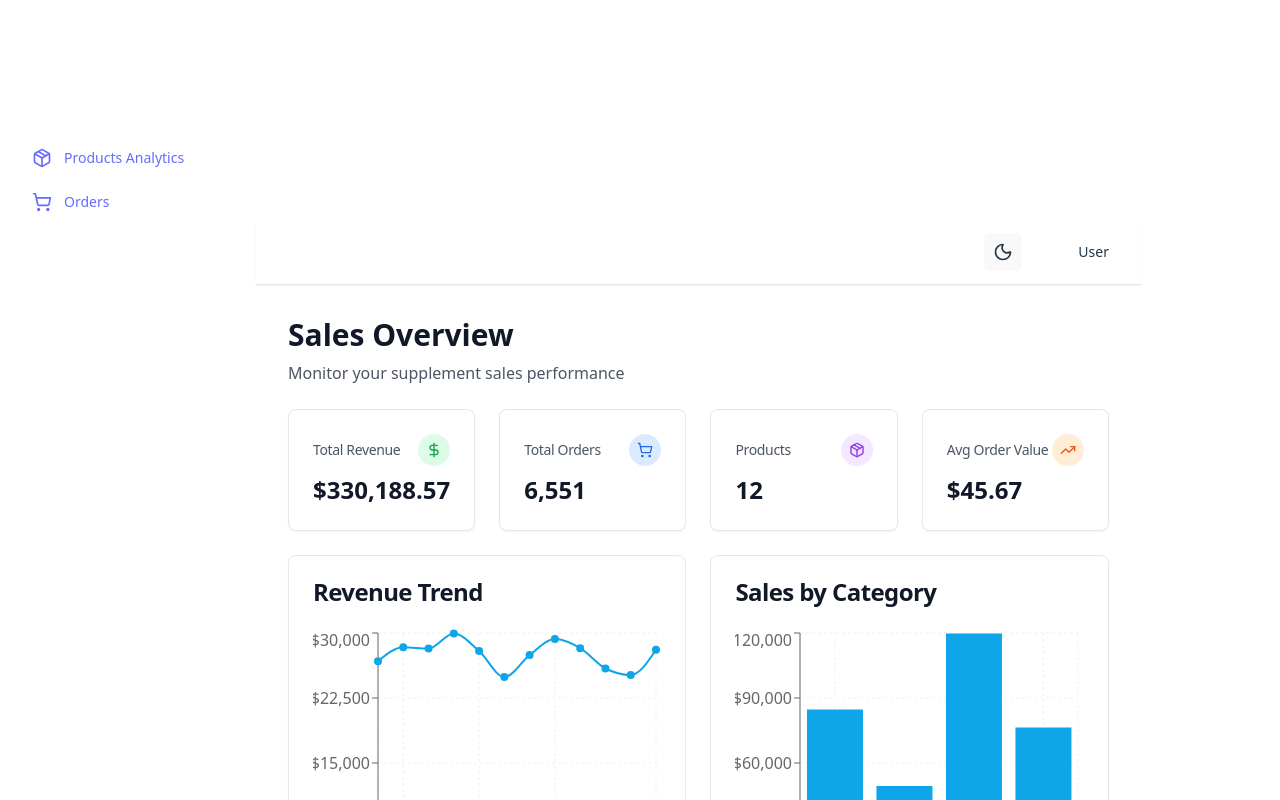
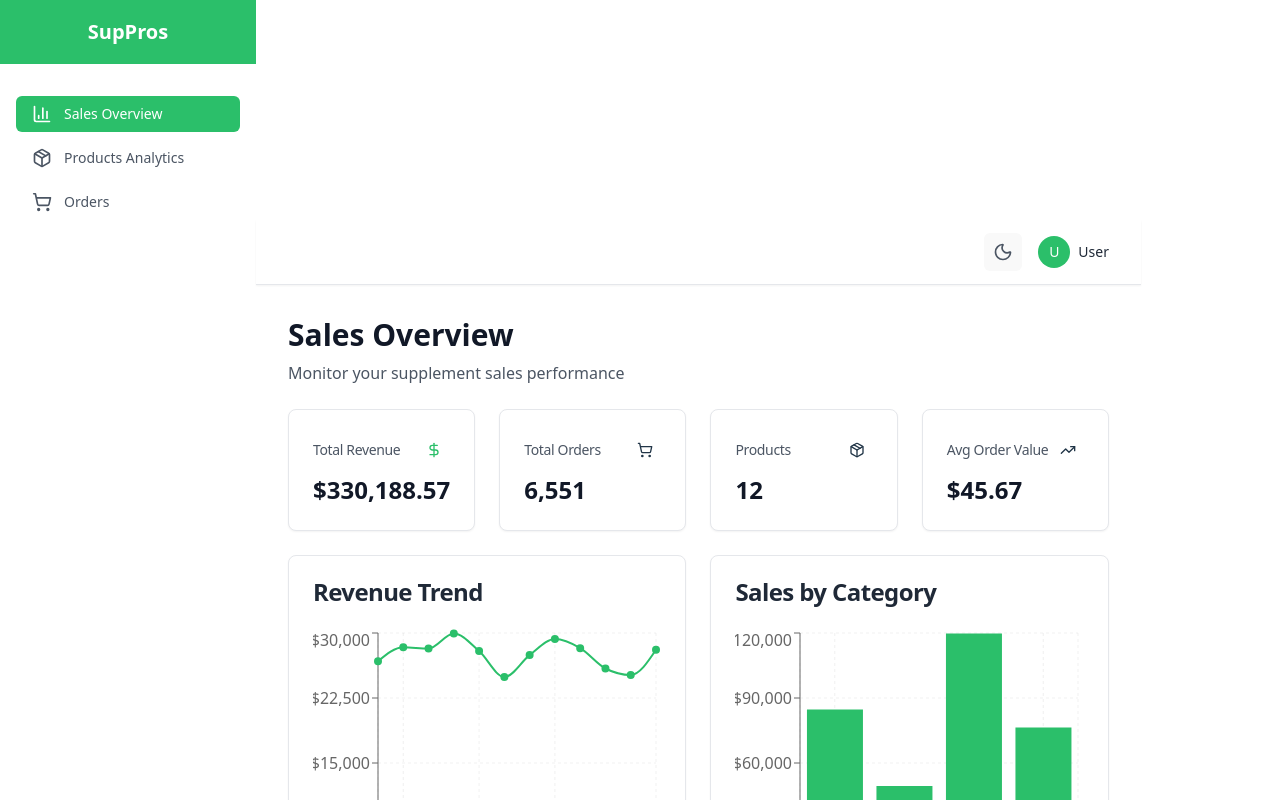
Before and after one commit to thebusdriverbucky-max/suppros, a React (Vite) app: page / in a window 1280 px wide. Shown: the top 800 px of the page. Built offline with nearby package versions, Linux system fonts and the light colour scheme.

Commit message:
update tailwind colors and styles

```diff
--- a/src/components/Layout.tsx
+++ b/src/components/Layout.tsx
@@ -39,7 +39,7 @@ export default function Layout({ children }: LayoutProps) {
       {/* Mobile sidebar overlay */}
       {sidebarOpen && (
         <div
-          className="fixed inset-0 z-40 bg-gray-600 bg-opacity-75 lg:hidden"
+          className="fixed inset-0 z-40 bg-background/75 lg:hidden"
           onClick={() => setSidebarOpen(false)}
         />
       )}
@@ -47,7 +47,7 @@ export default function Layout({ children }: LayoutProps) {
       {/* Sidebar */}
       <div className={`fixed inset-y-0 left-0 z-50 w-64 bg-card transform ${sidebarOpen ? 'translate-x-0' : '-translate-x-full'} transition-transform duration-300 ease-in-out lg:translate-x-0 lg:static lg:inset-0`}>
         <div className="flex items-center justify-center h-16 px-4 bg-primary">
-          <h1 className="text-xl font-bold text-white">SupPros</h1>
+          <h1 className="text-xl font-bold text-primary-foreground">SupPros</h1>
         </div>
 
         <nav className="mt-8 px-4">
@@ -111,7 +111,7 @@ export default function Layout({ children }: LayoutProps) {
               {/* Profile placeholder */}
               <div className="flex items-center space-x-2">
                 <div className="h-8 w-8 rounded-full bg-primary flex items-center justify-center">
-                  <span className="text-sm font-medium text-white">U</span>
+                  <span className="text-sm font-medium text-primary-foreground">U</span>
                 </div>
                 <span className="hidden sm:block text-sm font-medium text-foreground">
                   User
--- a/src/components/ui/Card.tsx
+++ b/src/components/ui/Card.tsx
@@ -9,7 +9,7 @@ export const Card: React.FC<CardProps> = ({ className, children, ...props }) =>
   return (
     <div
       className={cn(
-        "rounded-lg border border-gray-200 bg-white shadow-sm dark:border-gray-800 dark:bg-gray-950",
+        "rounded-lg border border-border bg-card shadow-sm",
         className
       )}
       {...props}
@@ -41,7 +41,7 @@ interface CardTitleProps extends React.HTMLAttributes<HTMLHeadingElement> {
 export const CardTitle: React.FC<CardTitleProps> = ({ className, children, ...props }) => {
   return (
     <h3
-      className={cn("text-2xl font-semibold leading-none tracking-tight text-gray-900 dark:text-white", className)}
+      className={cn("text-2xl font-semibold leading-none tracking-tight text-card-foreground", className)}
       {...props}
     >
       {children}
--- a/src/index.css
+++ b/src/index.css
@@ -8,13 +8,58 @@
   font-weight: 400;
 
   color-scheme: light dark;
-  color: rgba(255, 255, 255, 0.87);
-  background-color: #242424;
 
-  font-synthesis: none;
-  text-rendering: optimizeLegibility;
-  -webkit-font-smoothing: antialiased;
-  -moz-osx-font-smoothing: grayscale;
+  --background: #ffffff;
+  --foreground: #1f2937;
+  --card: #ffffff;
+  --card-foreground: #1f2937;
+  --popover: #ffffff;
+  --popover-foreground: #1f2937;
+  --primary: #2bbf6a;
+  --primary-foreground: #ffffff;
+  --secondary: #a5e8c1;
+  --secondary-foreground: #1f2937;
+  --muted: #f5f7fa;
+  --muted-foreground: #4b5563;
+  --accent: #e5e7eb;
+  --accent-foreground: #1f2937;
+  --destructive: #ef4444;
+  --destructive-foreground: #ffffff;
+  --border: #e5e7eb;
+  --input: #e5e7eb;
+  --ring: #2bbf6a;
+  --chart-1: #2bbf6a;
+  --chart-2: #a5e8c1;
+  --chart-3: #0ea5e9;
+  --chart-4: #f59e0b;
+  --chart-5: #ef4444;
+}
+
+.dark {
+  --background: #1f2937;
+  --foreground: #f5f7fa;
+  --card: #1f2937;
+  --card-foreground: #f5f7fa;
+  --popover: #1f2937;
+  --popover-foreground: #f5f7fa;
+  --primary: #2bbf6a;
+  --primary-foreground: #ffffff;
+  --secondary: #a5e8c1;
+  --secondary-foreground: #1f2937;
+  --muted: #4b5563;
+  --muted-foreground: #f5f7fa;
+  --accent: #4b5563;
+  --accent-foreground: #f5f7fa;
+  --destructive: #ef4444;
+  --destructive-foreground: #ffffff;
+  --border: #4b5563;
+  --input: #4b5563;
+  --ring: #2bbf6a;
+  --chart-1: #2bbf6a;
+  --chart-2: #a5e8c1;
+  --chart-3: #0ea5e9;
+  --chart-4: #f59e0b;
+  --chart-5: #ef4444;
 }
 
 a {
--- a/src/pages/SalesOverview.tsx
+++ b/src/pages/SalesOverview.tsx
@@ -14,29 +14,29 @@ const SalesOverview: React.FC = () => {
       title: 'Total Revenue',
       value: formatCurrency(totalRevenue),
       icon: DollarSign,
-      color: 'text-green-600',
-      bgColor: 'bg-green-100'
+      color: 'text-primary',
+      bgColor: 'bg-secondary/20'
     },
     {
       title: 'Total Orders',
       value: totalOrders.toLocaleString(),
       icon: ShoppingCart,
-      color: 'text-blue-600',
-      bgColor: 'bg-blue-100'
+      color: 'text-info',
+      bgColor: 'bg-info/10'
     },
     {
       title: 'Products',
       value: '12',
       icon: Package,
-      color: 'text-purple-600',
-      bgColor: 'bg-purple-100'
+      color: 'text-warning',
+      bgColor: 'bg-warning/10'
     },
     {
       title: 'Avg Order Value',
       value: formatCurrency(45.67),
       icon: TrendingUp,
-      color: 'text-orange-600',
-      bgColor: 'bg-orange-100'
+      color: 'text-success',
+      bgColor: 'bg-success/10'
     }
   ];
 
@@ -83,9 +83,9 @@ const SalesOverview: React.FC = () => {
                 <Line
                   type="monotone"
                   dataKey="value"
-                  stroke="#0ea5e9"
+                  stroke="var(--chart-1)"
                   strokeWidth={2}
-                  dot={{ fill: '#0ea5e9' }}
+                  dot={{ fill: 'var(--chart-1)' }}
                 />
               </LineChart>
             </ResponsiveContainer>
@@ -104,7 +104,7 @@ const SalesOverview: React.FC = () => {
                 <XAxis dataKey="category" />
                 <YAxis tickFormatter={formatCurrency} />
                 <Tooltip formatter={(value) => [formatCurrency(value as number), 'Sales']} />
-                <Bar dataKey="sales" fill="#0ea5e9" />
+                <Bar dataKey="sales" fill="var(--chart-1)" />
               </BarChart>
             </ResponsiveContainer>
           </CardContent>
--- a/tailwind.config.js
+++ b/tailwind.config.js
@@ -44,6 +44,47 @@ export default {
           warning: '#F59E0B',
           error: '#EF4444',
           info: '#0EA5E9',
+        },
+        // Semantic colors using CSS variables
+        background: 'var(--background)',
+        foreground: 'var(--foreground)',
+        card: {
+          DEFAULT: 'var(--card)',
+          foreground: 'var(--card-foreground)'
+        },
+        popover: {
+          DEFAULT: 'var(--popover)',
+          foreground: 'var(--popover-foreground)'
+        },
+        primary: {
+          DEFAULT: 'var(--primary)',
+          foreground: 'var(--primary-foreground)'
+        },
+        secondary: {
+          DEFAULT: 'var(--secondary)',
+          foreground: 'var(--secondary-foreground)'
+        },
+        muted: {
+          DEFAULT: 'var(--muted)',
+          foreground: 'var(--muted-foreground)'
+        },
+        accent: {
+          DEFAULT: 'var(--accent)',
+          foreground: 'var(--accent-foreground)'
+        },
+        destructive: {
+          DEFAULT: 'var(--destructive)',
+          foreground: 'var(--destructive-foreground)'
+        },
+        border: 'var(--border)',
+        input: 'var(--input)',
+        ring: 'var(--ring)',
+        chart: {
+          '1': 'var(--chart-1)',
+          '2': 'var(--chart-2)',
+          '3': 'var(--chart-3)',
+          '4': 'var(--chart-4)',
+          '5': 'var(--chart-5)'
         }
       },
       fontFamily: {
```
